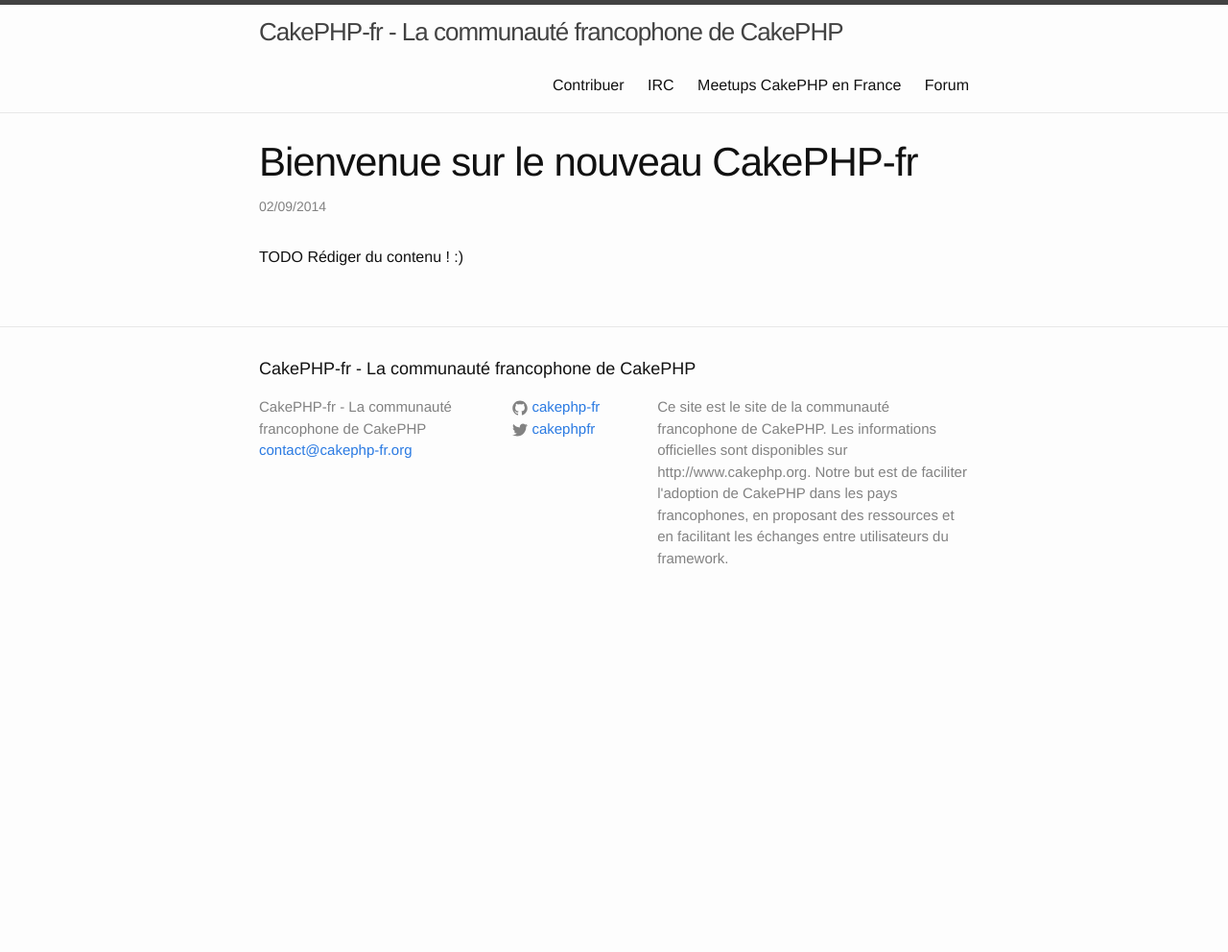
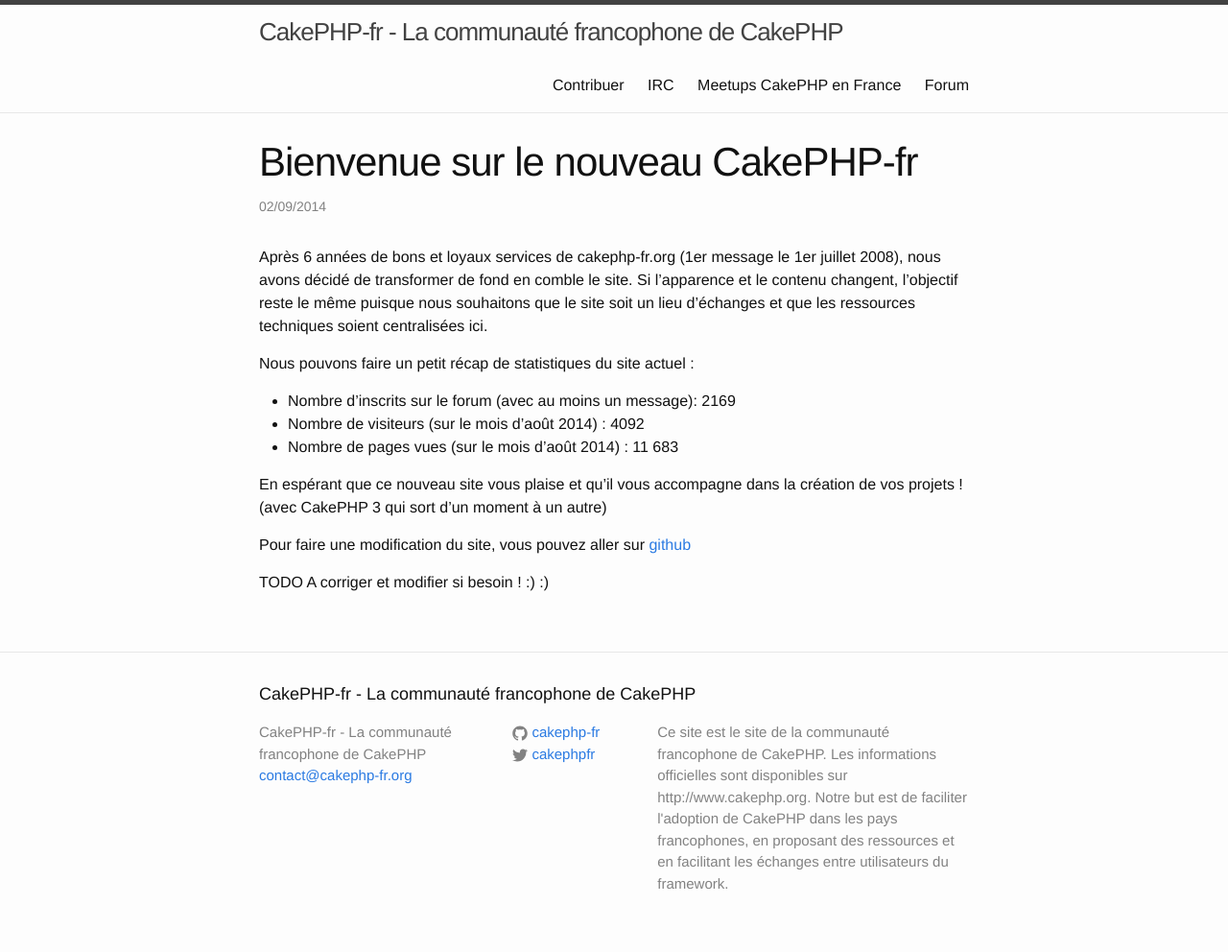
Before and after one commit to cakephp-fr/cakephp-fr.github.io, a Jekyll site: the page built from _posts/2014-09-02-bienvenue-sur-le-nouveau-cakephpfr.md, in a window 1280 px wide. Shown: the whole page at 96% size. Built offline with Jekyll 4.4.1, drawn with Linux system fonts in a browser that asks for light colours; before the commit the page ends 900 px from its top, so only the background shows below that.

Commit message:
ajout d'une ébauche de premier post

```diff
--- a/_posts/2014-09-02-bienvenue-sur-le-nouveau-cakephpfr.md
+++ b/_posts/2014-09-02-bienvenue-sur-le-nouveau-cakephpfr.md
@@ -5,4 +5,22 @@
 categories: actualites
 ---
 
-TODO Rédiger du contenu ! :)
+
+Après 6 années de bons et loyaux services de cakephp-fr.org (1er message le
+1er juillet 2008), nous avons décidé de transformer de fond en comble le site.
+Si l'apparence et le contenu changent, l'objectif reste le même puisque nous
+souhaitons que le site soit un lieu d'échanges et que les ressources techniques
+soient centralisées ici.
+
+Nous pouvons faire un petit récap de statistiques du site actuel :
+
+- Nombre d'inscrits sur le forum (avec au moins un message): 2169
+- Nombre de visiteurs (sur le mois d'août 2014) : 4092
+- Nombre de pages vues (sur le mois d'août 2014) : 11 683
+
+En espérant que ce nouveau site vous plaise et qu'il vous accompagne dans la
+création de vos projets ! (avec CakePHP 3 qui sort d'un moment à un autre)
+
+Pour faire une modification du site, vous pouvez aller sur [github](https://github.com/cakephp-fr/siteweb)
+
+TODO A corriger et modifier si besoin ! :) :)
```
